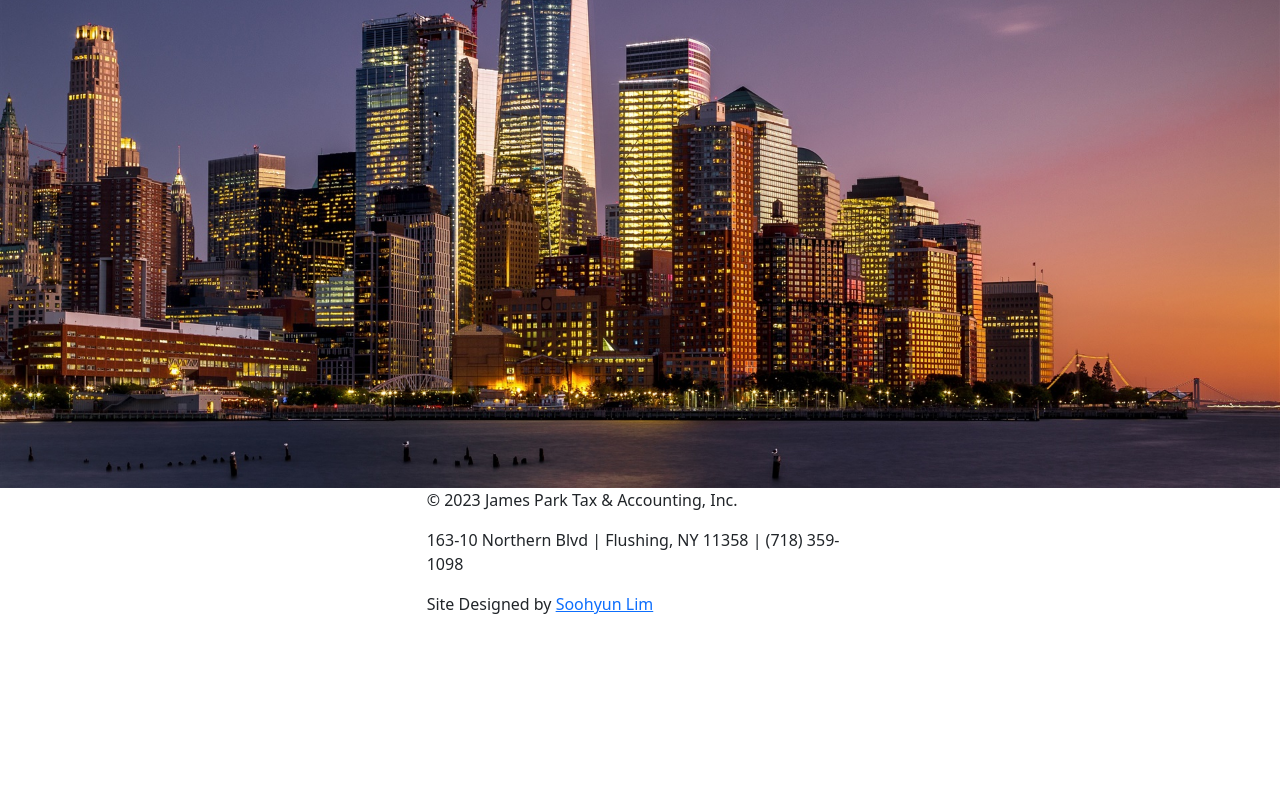
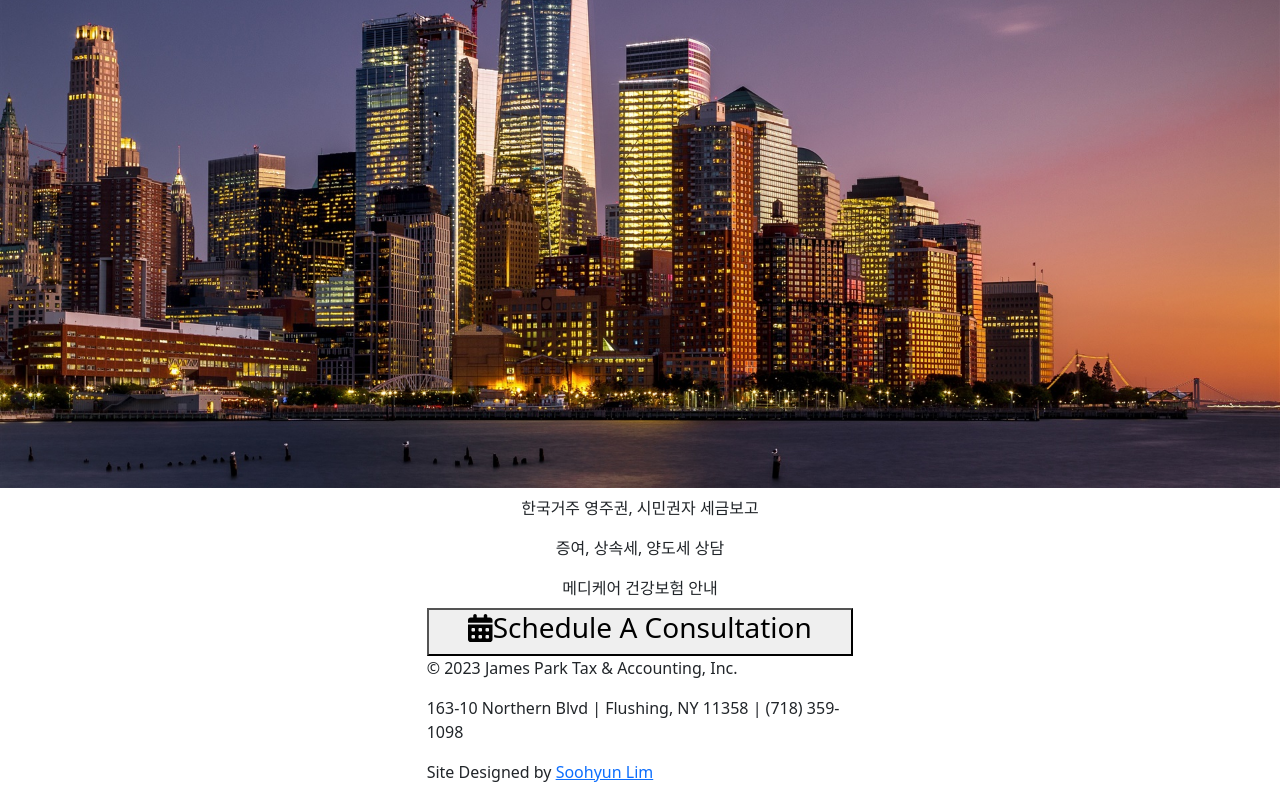
Before and after one commit to nooccarr/james-park-tax, a React (Vite) app: page / in a window 1280 px wide. Shown: the part 390-1190 px from the top of the page. Before the commit the page ends 1022 px from the top, so only its background shows below. Built offline with nearby package versions, Linux system fonts and the light colour scheme.

Commit message:
Modify style of the pages and forms.

```diff
--- a/index.html
+++ b/index.html
@@ -3,7 +3,7 @@
 <head>
     <meta charset="UTF-8">
     <meta name="viewport" content="width=device-width, initial-scale=1.0">
-    <link rel="icon" type="image/svg+xml" href="/src/app/task1.svg" />
+    <link rel="icon" type="image/png" href="/src/app/favicon.png" />
     <title>James Park Tax</title>
 </head>
 <body>
--- a/src/app/components/ContactForm.jsx
+++ b/src/app/components/ContactForm.jsx
@@ -1,8 +1,6 @@
 import { useState } from 'react';
 import { Link } from 'react-router-dom'
-import Container from 'react-bootstrap/Container';
-import Row from 'react-bootstrap/Row';
-import Col from 'react-bootstrap/Col';
+import Stack from 'react-bootstrap/Stack';
 import { FontAwesomeIcon } from "@fortawesome/react-fontawesome";
 import { faXmark } from "@fortawesome/free-solid-svg-icons";
 
@@ -36,21 +34,20 @@ const ContactForm = ({ setShowContactForm, setShowFormSuccess }) => {
 
   return (
     <section>
-      <Container>
-        <Row>
-          <Col>
+      <Stack direction='horizontal'>
+        <div className='p-2'>
           <h5>Schedule A Consultation</h5>
-          </Col>
-          <Col>
+        </div>
+        <div className='p-2 ms-auto'>
           <Link onClick={() => setShowContactForm(false)}>
             <FontAwesomeIcon icon={faXmark} />
           </Link>
-          </Col>
-        </Row>
+        </div>
+      </Stack>
 
-        <div>
+      <div className='p-2'>
         <form onSubmit={handleSubmit}>
-            <Row>
+          <Stack>
             <label htmlFor='name'>
               Name
             </label>
@@ -61,8 +58,7 @@ const ContactForm = ({ setShowContactForm, setShowFormSuccess }) => {
               autoComplete='off'
               required
             />
-            </Row>
-            <Row>
+
             <label htmlFor='email'>
               Email
             </label>
@@ -73,8 +69,7 @@ const ContactForm = ({ setShowContactForm, setShowFormSuccess }) => {
               autoComplete="off"
               required
             />
-            </Row>
-            <Row>
+
             <label htmlFor='subject'>
               Subject
             </label>
@@ -85,8 +80,7 @@ const ContactForm = ({ setShowContactForm, setShowFormSuccess }) => {
               autoComplete="off"
               required
             />
-            </Row>
-            <Row>
+
             <label htmlFor='message'>
               Message
             </label>
@@ -95,13 +89,11 @@ const ContactForm = ({ setShowContactForm, setShowFormSuccess }) => {
               id='message'
               autoComplete="off"
             />
-            </Row>
-            <Row>
-              <button>Schedule A Consultation</button>
-            </Row>
+
+            <button className='mt-2'>Schedule A Consultation</button>
+          </Stack>
         </form>
       </div>
-      </Container>
     </section>
   )
 };
--- a/src/app/components/Home.jsx
+++ b/src/app/components/Home.jsx
@@ -1,7 +1,8 @@
 import { useState } from "react";
-import Container from "react-bootstrap/Container";
-import Row from "react-bootstrap/Row";
-import Col from "react-bootstrap/Col";
+// import Container from "react-bootstrap/Container";
+// import Row from "react-bootstrap/Row";
+// import Col from "react-bootstrap/Col";
+import Stack from 'react-bootstrap/Stack';
 import Ratio from "react-bootstrap/Ratio";
 import { FontAwesomeIcon } from "@fortawesome/react-fontawesome";
 import { faCalendarDays } from "@fortawesome/free-solid-svg-icons";
@@ -12,33 +13,31 @@ const Home = () => {
   const [ showContactForm, setShowContactForm ] = useState(false);
   const [ showFormSuccess, setShowFormSuccess ] = useState(false);
 
+  const handleButtonClick = () => {
+    setShowContactForm(true);
+    setShowFormSuccess(false);
+  };
+
   return (
-    // <div style={{ height: '1000px' }}>
     <main>
-
       <Ratio aspectRatio='16x9'>
-          <img src={LandingImg} alt='landing-image' />
+        <img src={LandingImg} alt='' />
       </Ratio>
 
-        {/* <Container>
-          <Row>
-            <Col>
-              <p>한국거주 영주권, 시민권자 세금보고</p>
-              <p>증여, 상속세, 양도세 상담</p>
-              <p>메디케어 건강보험 안내</p>
-
-              {!showFormSuccess && (
-
-                  <button onClick={() => setShowContactForm(true)}>
+      <Stack className='col-md-4 mx-auto'>
+        {!showContactForm ? (
+          <>
+            <div className='p-2 mx-auto'>한국거주 영주권, 시민권자 세금보고</div>
+            <div className='p-2 mx-auto'>증여, 상속세, 양도세 상담</div>
+            <div className='p-2 mx-auto'>메디케어 건강보험 안내</div>
+            <button onClick={handleButtonClick}>
               <h3>
                 <FontAwesomeIcon icon={faCalendarDays} />
                 Schedule A Consultation
               </h3>
             </button>
-
-              )}
-
-              {showContactForm && (
+          </>
+        ) : (
           <ContactForm
             setShowContactForm={setShowContactForm}
             setShowFormSuccess={setShowFormSuccess}
@@ -48,11 +47,8 @@ const Home = () => {
         {showFormSuccess &&
           <h3>Thank you for your submission!</h3>
         }
-            </Col>
-          </Row>
-        </Container> */}
+      </Stack>
     </main>
-    // </div>
   );
 };
 
```
Also changed, not shown: src/app/favicon.png (added), src/app/task1.svg (deleted). Lines whose indentation alone changed are shown as unchanged.
